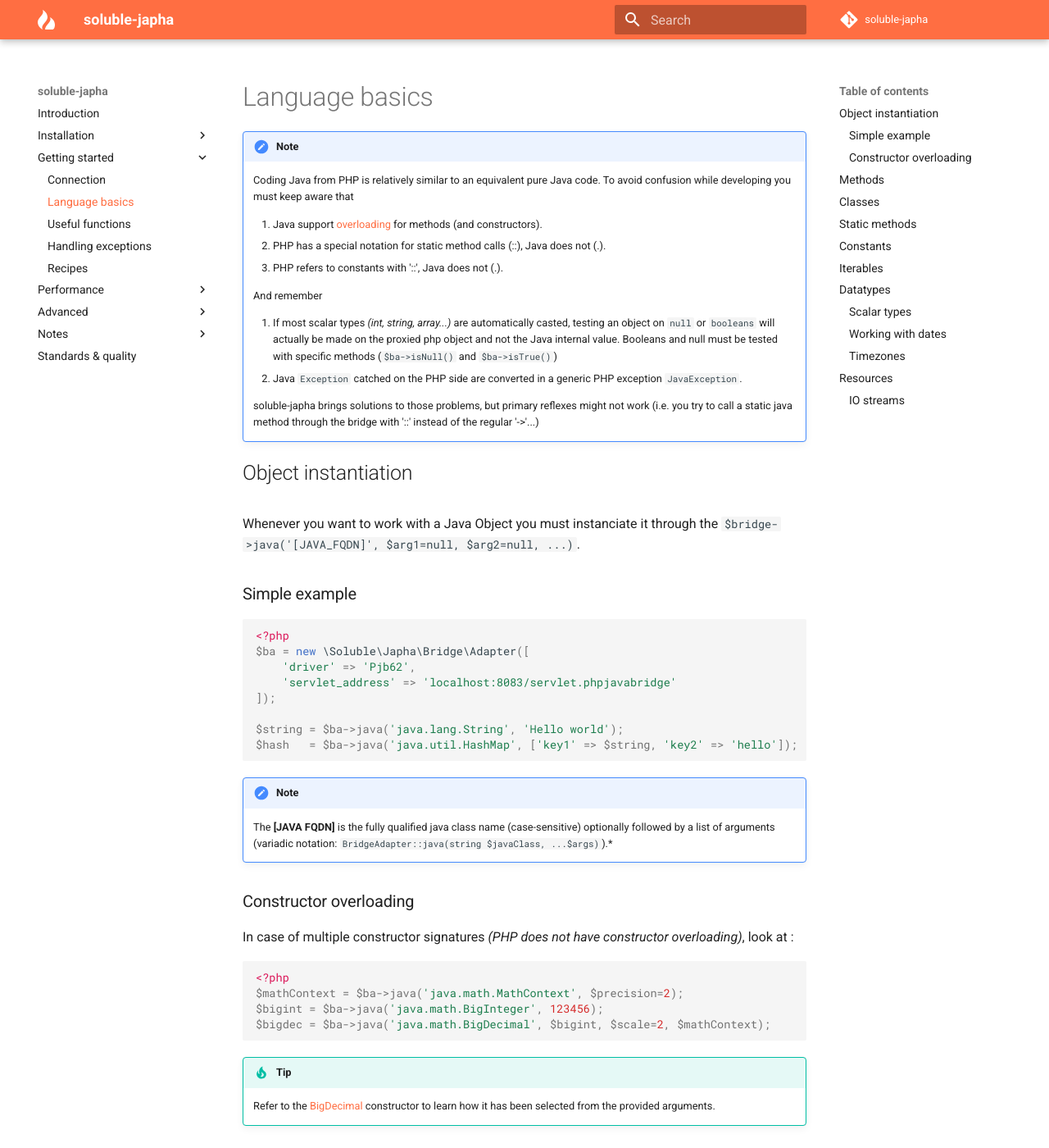
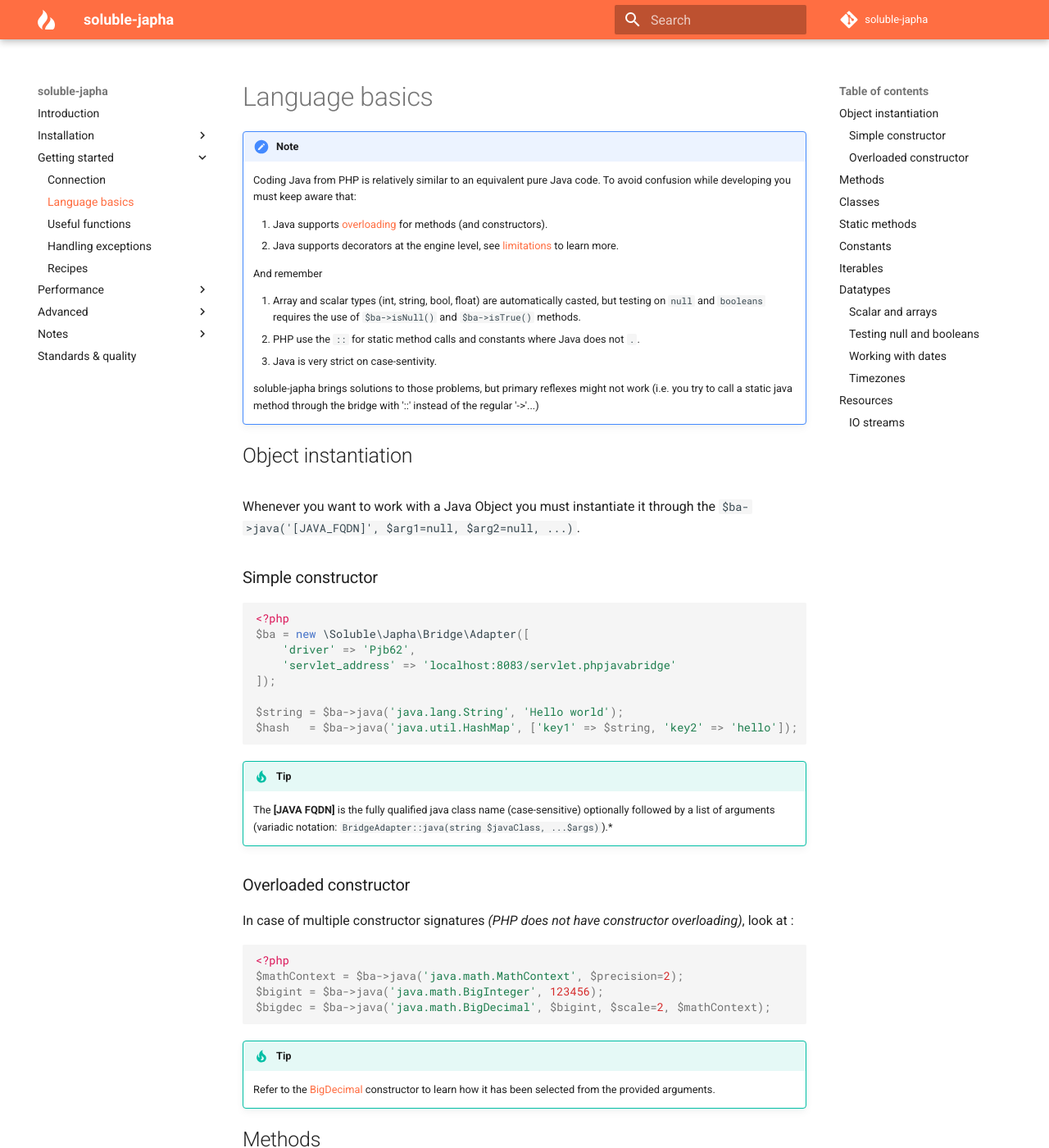
Before and after one commit to belgattitude/soluble-japha, an MkDocs documentation site: the page built from doc/language_basics.md, in a window 1280 px wide and 1400 px high. Shown: the whole window at 82% size. Built offline with MkDocs 1.6.1 and Material for MkDocs 9.7.7, drawn with Linux system fonts in a browser that asks for light colours; comment, search, counter and statistics services are not loaded; old or Windows-style settings are respelled for this version of MkDocs; some of the changed text lies outside the part shown.

Commit message:
Doc fixes

````diff
--- a/doc/language_basics.md
+++ b/doc/language_basics.md
@@ -3,18 +3,18 @@
 !!! note
 
     Coding Java from PHP is relatively similar to an equivalent pure Java code. To
-    avoid confusion while developing you must keep aware that
+    avoid confusion while developing you must keep aware that:
 
-    1. Java support [overloading](https://docs.oracle.com/javase/tutorial/java/javaOO/methods.html) for methods (and constructors).
-    2. PHP has a special notation for static method calls (::), Java does not (.).
-    3. PHP refers to constants with '::', Java does not (.).
+    1. Java supports [overloading](https://docs.oracle.com/javase/tutorial/java/javaOO/methods.html) for methods (and constructors).
+    2. Java supports decorators at the engine level, see [limitations](./notes_limitations#decorators) to learn more.
 
     And remember
 
-    1. If most scalar types *(int, string, array...)* are automatically casted, testing an object
-    on `null` or `booleans` will actually be made on the proxied php object and not the Java
-    internal value. Booleans and null must be tested with specific methods (`$ba->isNull()` and `$ba->isTrue()`)
-    2. Java `Exception` catched on the PHP side are converted in a generic PHP exception `JavaException`.
+    1. Array and scalar types (int, string, bool, float) are automatically casted,
+    but testing on `null` and `booleans` requires the use of `$ba->isNull()` and `$ba->isTrue()`
+    methods.
+    2. PHP use the `::` for static method calls and constants where Java does not `.`.
+    3. Java is very strict on case-sentivity.
 
     soluble-japha brings solutions to those problems, but primary reflexes might not work (i.e. you try
     to call a static java method through the bridge with '::' instead of the regular '->'...)
@@ -23,10 +23,10 @@
 
 ## Object instantiation
 
-Whenever you want to work with a Java Object you must instanciate it through
-the `$bridge->java('[JAVA_FQDN]', $arg1=null, $arg2=null, ...)`.
+Whenever you want to work with a Java Object you must instantiate it through
+the `$ba->java('[JAVA_FQDN]', $arg1=null, $arg2=null, ...)`.
 
-### Simple example
+### Simple constructor
 
 
 ```php
@@ -40,12 +40,12 @@ $string = $ba->java('java.lang.String', 'Hello world');
 $hash   = $ba->java('java.util.HashMap', ['key1' => $string, 'key2' => 'hello']);
 ```
 
-!!! note
+!!! tip
     The **[JAVA FQDN]** is the fully qualified java class name (case-sensitive) optionally
     followed by a list of arguments (variadic notation: `BridgeAdapter::java(string $javaClass, ...$args)`).*
 
 
-### Constructor overloading
+### Overloaded constructor
 
 In case of multiple constructor signatures *(PHP does not have constructor overloading)*, look at :
 
@@ -64,7 +64,7 @@ $bigdec = $ba->java('java.math.BigDecimal', $bigint, $scale=2, $mathContext);
 
 ## Methods
 
-After creating a java object with `$bridge->java('[JAVA_FQDN]', $arg1=null, $arg2=null, ...)` you can call
+After creating a java object with `$ba->java('[JAVA_FQDN]', $arg1=null, $arg2=null, ...)` you can call
 any public methods on it. Keep it mind that Java supports [method overloading](https://docs.oracle.com/javase/tutorial/java/javaOO/methods.html),
 so before calling a method, ensures parameters will match the desired method signature.
 
@@ -142,10 +141,17 @@ foreach ($properties as $key => $value) {
 
 ## Datatypes
 
-### Scalar types
+### Scalar and arrays
 
-The scalar **string, int, float, boolean and array types** types are automatically casted and
-does not require additional declaration.
+The array and scalar types: string, int, float, boolean are automatically casted:
+
+```php
+<?php
+$number = $ba->java('java.math.BigInteger', 12);
+$total  = $number * 100;
+```
+
+### Testing null and booleans
 
 !!! warning
 
````
Also changed, not shown: other parts of doc/language_basics.md (+0 -1 lines), doc/bridge_connection.md (+10 -7 lines), doc/notes_limitations.md (+6 -5 lines).
